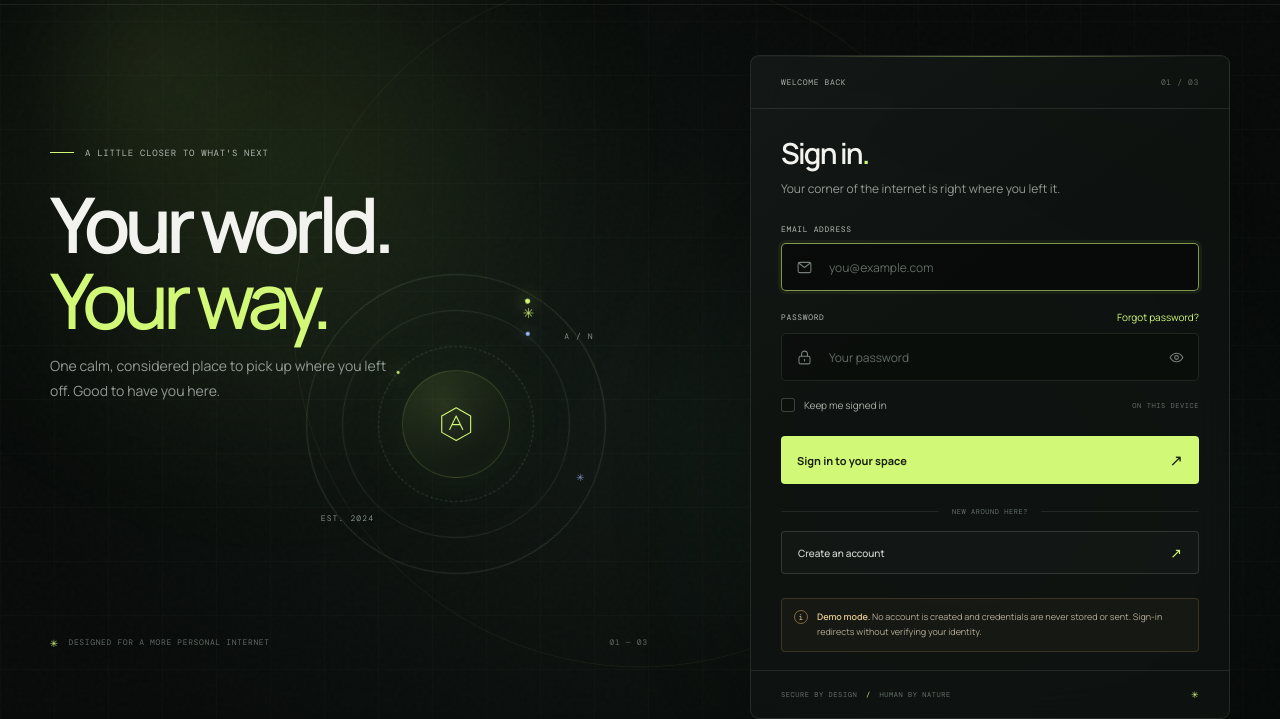
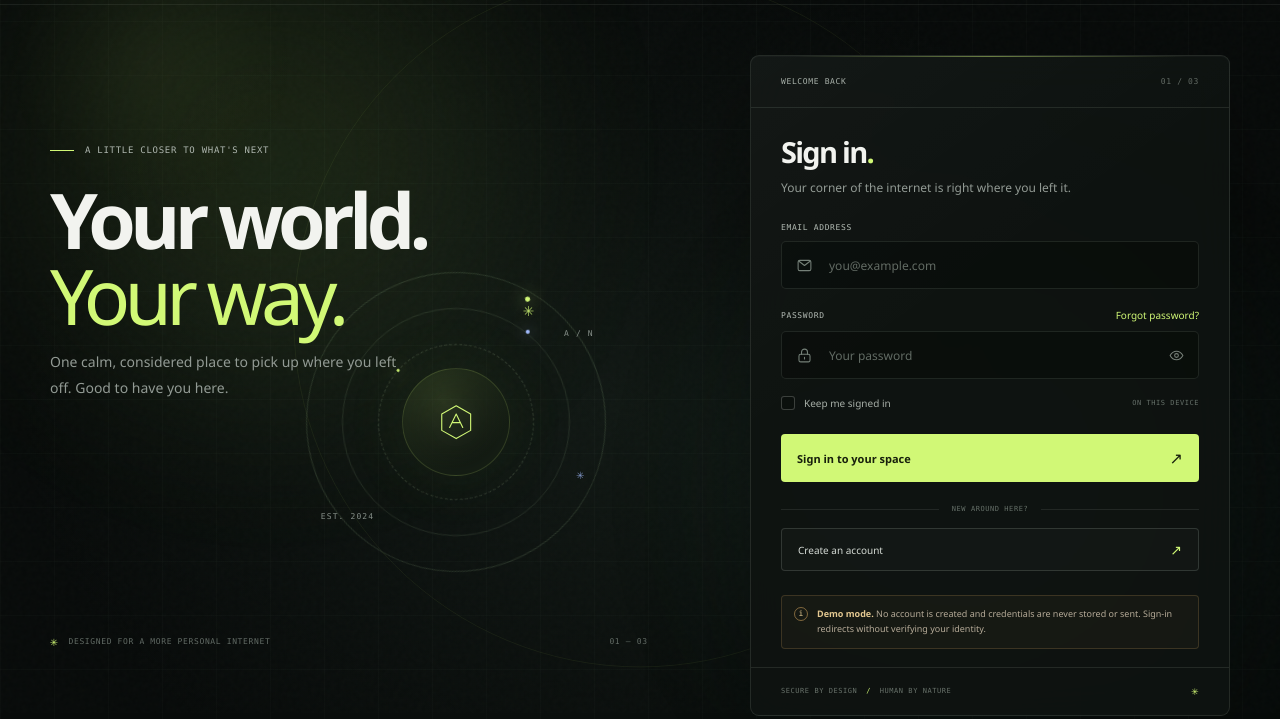
Before and after one commit to amin-nepali/login, a website built with Vite: page index.html in a window 1280 px wide. Shown: the part 87-806 px from the top of the page. Built offline with nearby package versions, Linux system fonts and the light colour scheme.

Commit message:
remove unused font links from index.html and update focus behavior in renderPage function

```diff
--- a/app.js
+++ b/app.js
@@ -147,7 +147,6 @@ function renderPage() {
   `;
   authCard.classList.remove("card-enter");
   requestAnimationFrame(() => authCard.classList.add("card-enter"));
-  authContent.querySelector("input")?.focus({ preventScroll: true });
 }
 
 window.addEventListener("hashchange", renderPage);
--- a/index.html
+++ b/index.html
@@ -10,12 +10,6 @@
     <meta name="theme-color" content="#080b0a" />
     <title>Secure access — Amin Nepali</title>
     <link rel="icon" type="image/svg+xml" href="/favicon.svg" />
-    <link rel="preconnect" href="https://fonts.googleapis.com" />
-    <link rel="preconnect" href="https://fonts.gstatic.com" crossorigin />
-    <link
-      href="https://fonts.googleapis.com/css2?family=DM+Mono:wght@400;500&family=Manrope:wght@400;500;600;700;800&display=swap"
-      rel="stylesheet"
-    />
     <link rel="stylesheet" href="/styles.css" />
     <script type="module" src="/app.js"></script>
   </head>
```
